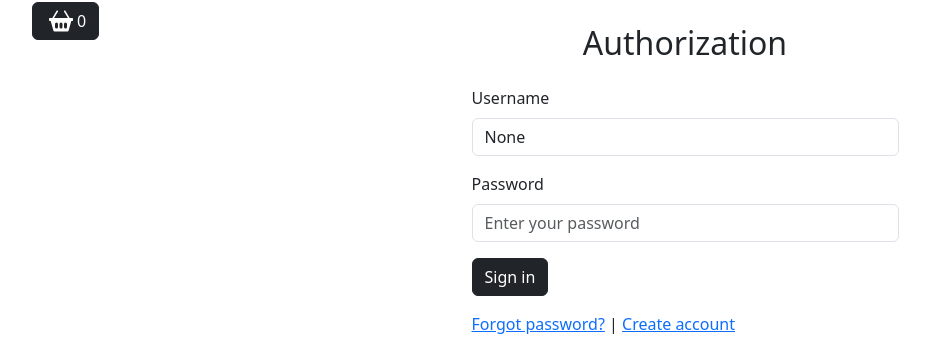
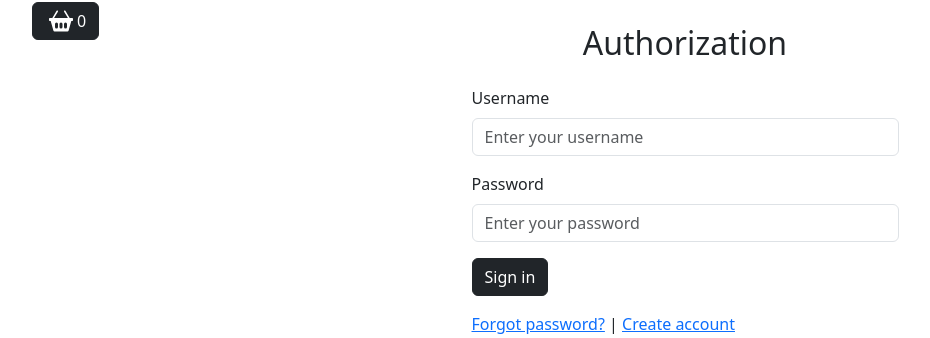
Before and after one commit to Paul-Starodub/furniture_store, a Django app: page /user/login/ in a window 1280 px wide. Shown: the part 108-446 px from the top of the page, without its empty margins (50-980 px from the left). Run offline with Django 4.2, Linux system fonts and the light colour scheme; data comes from the database, SQL or seed files in the repository; some libraries are stand-ins or nearby versions.

Commit message:
update login.html value anf {% if %} for username

```diff
--- a/users/templates/users/login.html
+++ b/users/templates/users/login.html
@@ -11,7 +11,9 @@
                   {% csrf_token %}
                     <div class="mb-3">
                         <label for="id_username" class="form-label">Username</label>
-                        <input type="text" name="username" value="{{ form.username.value }}" class="form-control" id="id_username" placeholder="Enter your username" required>
+                        <input type="text" name="username" value="{% if form.username.value %}
+                        	{{ form.username.value }}
+                        {% endif %}" class="form-control" id="id_username" placeholder="Enter your username" required>
                     </div>
                     <div class="mb-3">
                         <label for="id_password" class="form-label">Password</label>
```
